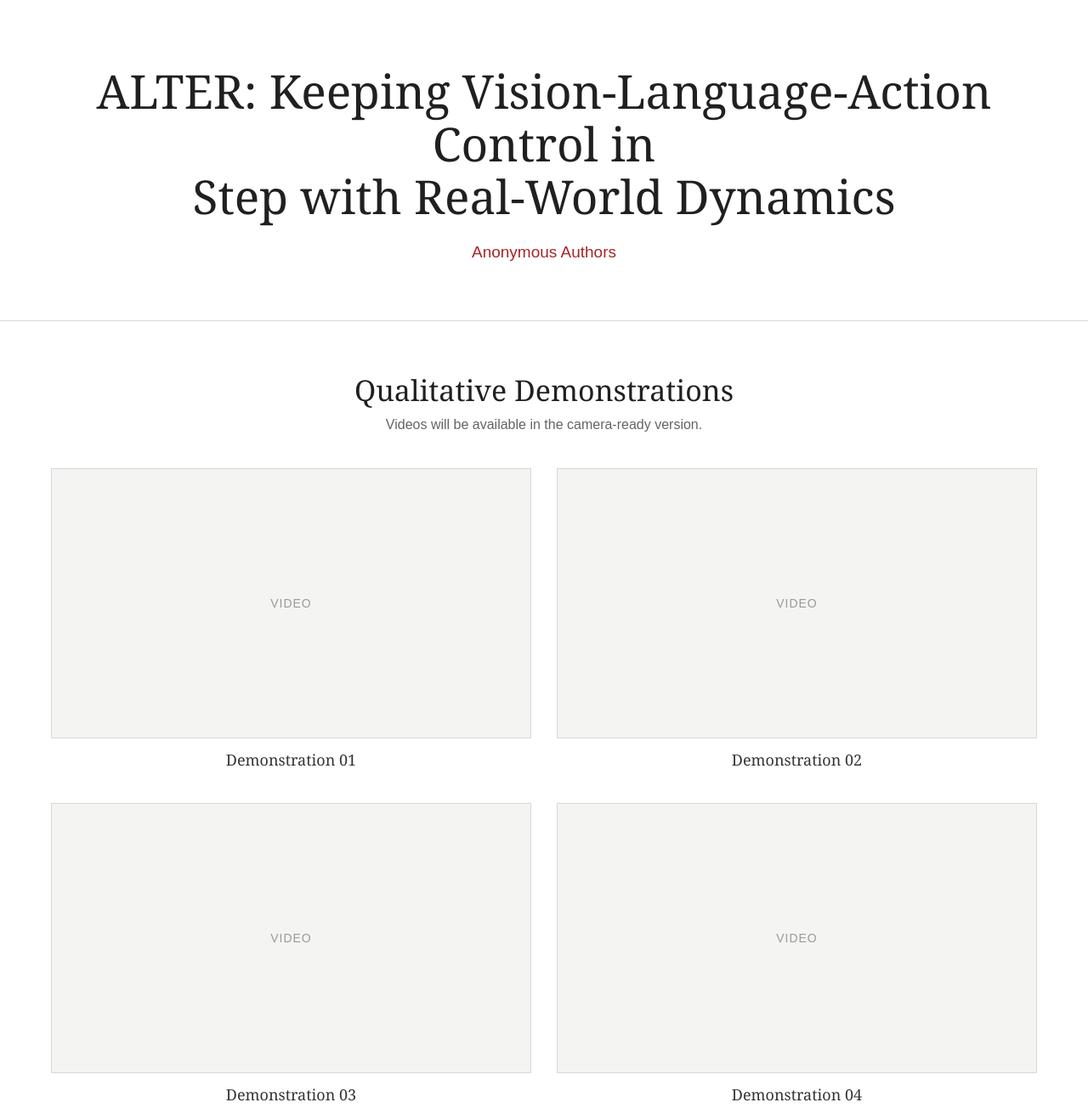
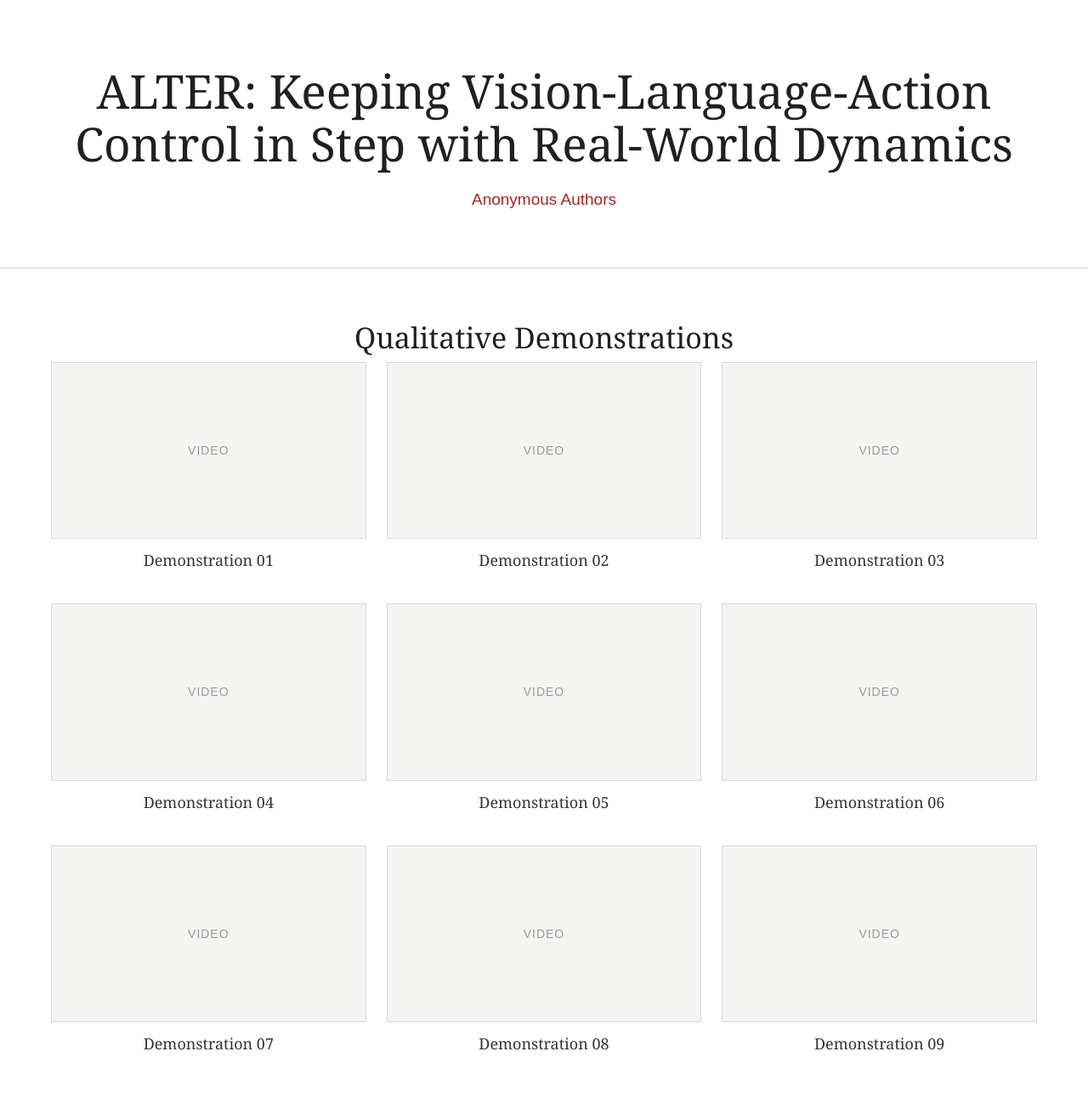
Before and after one commit to ALTER-vla/ALTER-vla, a plain HTML site: page index.html in a window 1280 px wide. Shown: the top 1304 px of the page at 85% size. Drawn offline with Linux system fonts and the light colour scheme.

Commit message:
Update ALTER demonstration grid

```diff
--- a/assets/css/style.css
+++ b/assets/css/style.css
@@ -9,8 +9,7 @@ h1 { max-width: 1120px; margin: 0 auto 21px; font-family: Georgia, "Times New Ro
 .authors { margin: 0; color: var(--accent); font-size: 19px; }
 .demonstrations { padding: 61px 0 90px; }
 h2 { margin-bottom: 8px; font-family: Georgia, "Times New Roman", serif; font-size: 34px; font-weight: 500; line-height: 1.2; text-align: center; letter-spacing: 0; }
-.section-intro { margin-bottom: 40px; color: var(--muted); font-size: 16px; text-align: center; }
-.video-grid { display: grid; grid-template-columns: repeat(2, minmax(0, 1fr)); column-gap: 30px; row-gap: 38px; }
+.video-grid { display: grid; grid-template-columns: repeat(3, minmax(0, 1fr)); column-gap: 24px; row-gap: 38px; }
 .video-card { position: relative; min-width: 0; }
 .video-card video, .placeholder { display: block; width: 100%; aspect-ratio: 16 / 9; border: 1px solid var(--line); background: #1c1c1c; object-fit: cover; }
 .placeholder { display: grid; place-items: center; background: var(--soft); color: #9a9a9a; font-size: 14px; letter-spacing: .07em; text-transform: uppercase; }
@@ -22,4 +21,5 @@ dialog::backdrop { background: rgba(0, 0, 0, .8); }
 #dialog-video { display: block; width: 100%; max-height: 74vh; background: #000; }
 #dialog-title { margin: 0; padding: 15px 52px 17px 18px; font-size: 15px; }
 .close-dialog { position: absolute; top: 8px; right: 8px; width: 34px; height: 34px; border: 0; border-radius: 50%; background: rgba(255, 255, 255, .94); color: #1b1b1b; cursor: pointer; font-size: 26px; line-height: 1; }
-@media (max-width: 680px) { .container { width: min(100% - 32px, 1160px); } .hero { padding: 55px 0 48px; } .desktop-break { display: none; } .demonstrations { padding: 45px 0 64px; } h2 { font-size: 29px; } .section-intro { margin-bottom: 29px; } .video-grid { grid-template-columns: 1fr; row-gap: 29px; } }
+@media (max-width: 850px) { .video-grid { grid-template-columns: repeat(2, minmax(0, 1fr)); } }
+@media (max-width: 680px) { .container { width: min(100% - 32px, 1160px); } .hero { padding: 55px 0 48px; } .demonstrations { padding: 45px 0 64px; } h2 { font-size: 29px; } .video-grid { grid-template-columns: 1fr; row-gap: 29px; } }
--- a/assets/js/main.js
+++ b/assets/js/main.js
@@ -50,5 +50,5 @@
     dialogVideo.load();
   });
   dialog.addEventListener("click", (event) => { if (event.target === dialog) dialog.close(); });
-  grid.replaceChildren(...window.projectData.videos.slice(0, 6).map(createCard));
+  grid.replaceChildren(...window.projectData.videos.slice(0, 9).map(createCard));
 })();
--- a/assets/js/videos.js
+++ b/assets/js/videos.js
@@ -1,4 +1,4 @@
-/* Put each MP4 in videos/ and replace the six placeholder entries below. */
+/* Put each MP4 in videos/ and replace the nine placeholder entries below. */
 window.projectData = {
   videos: [
     { title: "Demonstration 01", src: "", poster: "" },
@@ -7,5 +7,8 @@ window.projectData = {
     { title: "Demonstration 04", src: "", poster: "" },
     { title: "Demonstration 05", src: "", poster: "" },
     { title: "Demonstration 06", src: "", poster: "" },
+    { title: "Demonstration 07", src: "", poster: "" },
+    { title: "Demonstration 08", src: "", poster: "" },
+    { title: "Demonstration 09", src: "", poster: "" },
   ],
 };
--- a/index.html
+++ b/index.html
@@ -11,14 +11,13 @@
     <main>
       <section class="hero" aria-labelledby="project-title">
         <div class="container">
-          <h1 id="project-title">ALTER: Keeping Vision-Language-Action Control in<br class="desktop-break"> Step with Real-World Dynamics</h1>
+          <h1 id="project-title">ALTER: Keeping Vision-Language-Action Control in Step with Real-World Dynamics</h1>
           <p class="authors">Anonymous Authors</p>
         </div>
       </section>
       <section class="demonstrations" aria-labelledby="demonstrations-title">
         <div class="container">
           <h2 id="demonstrations-title">Qualitative Demonstrations</h2>
-          <p class="section-intro">Videos will be available in the camera-ready version.</p>
           <div id="video-grid" class="video-grid" aria-live="polite"></div>
         </div>
       </section>
```
Also changed, not shown: 1 other file.
